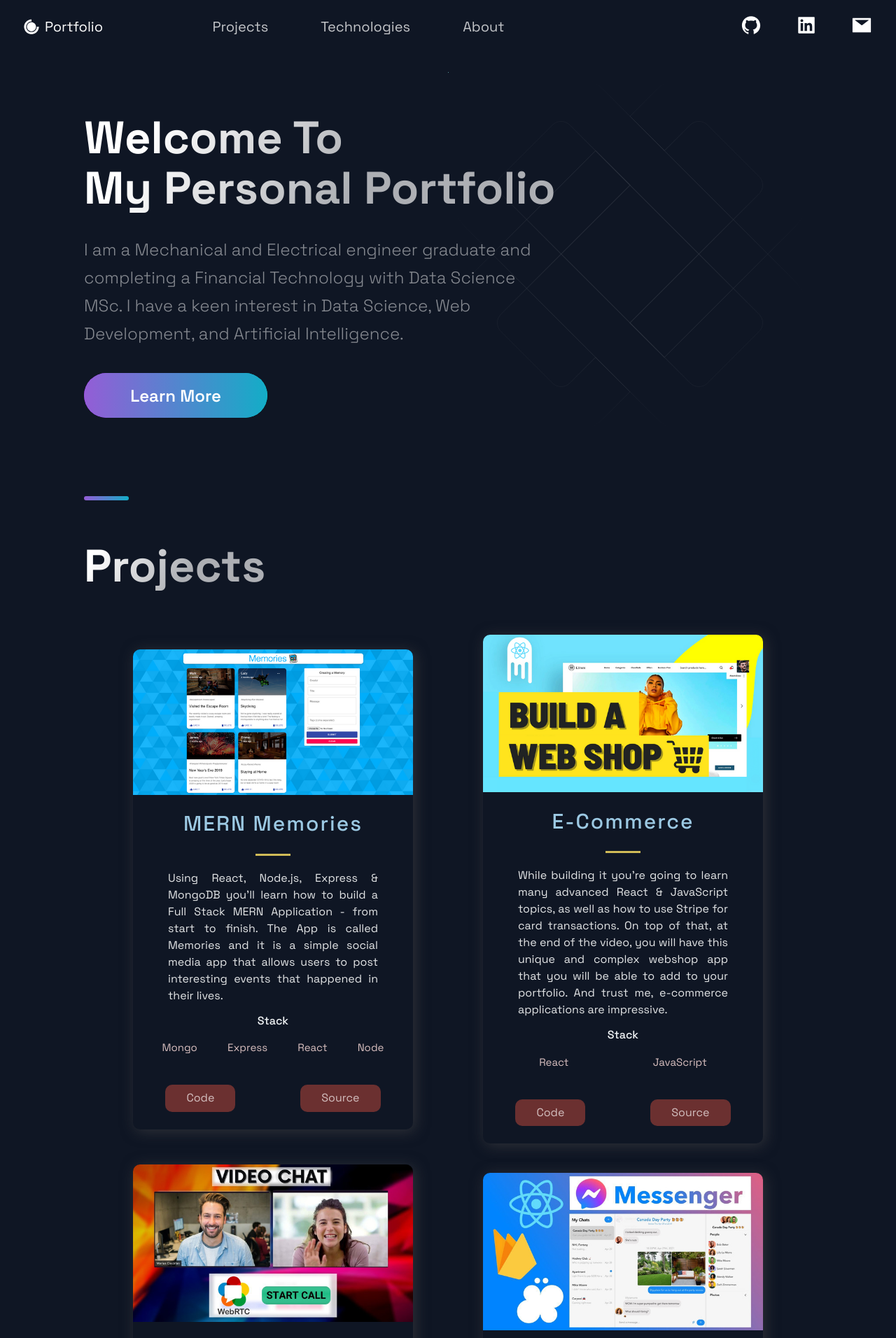
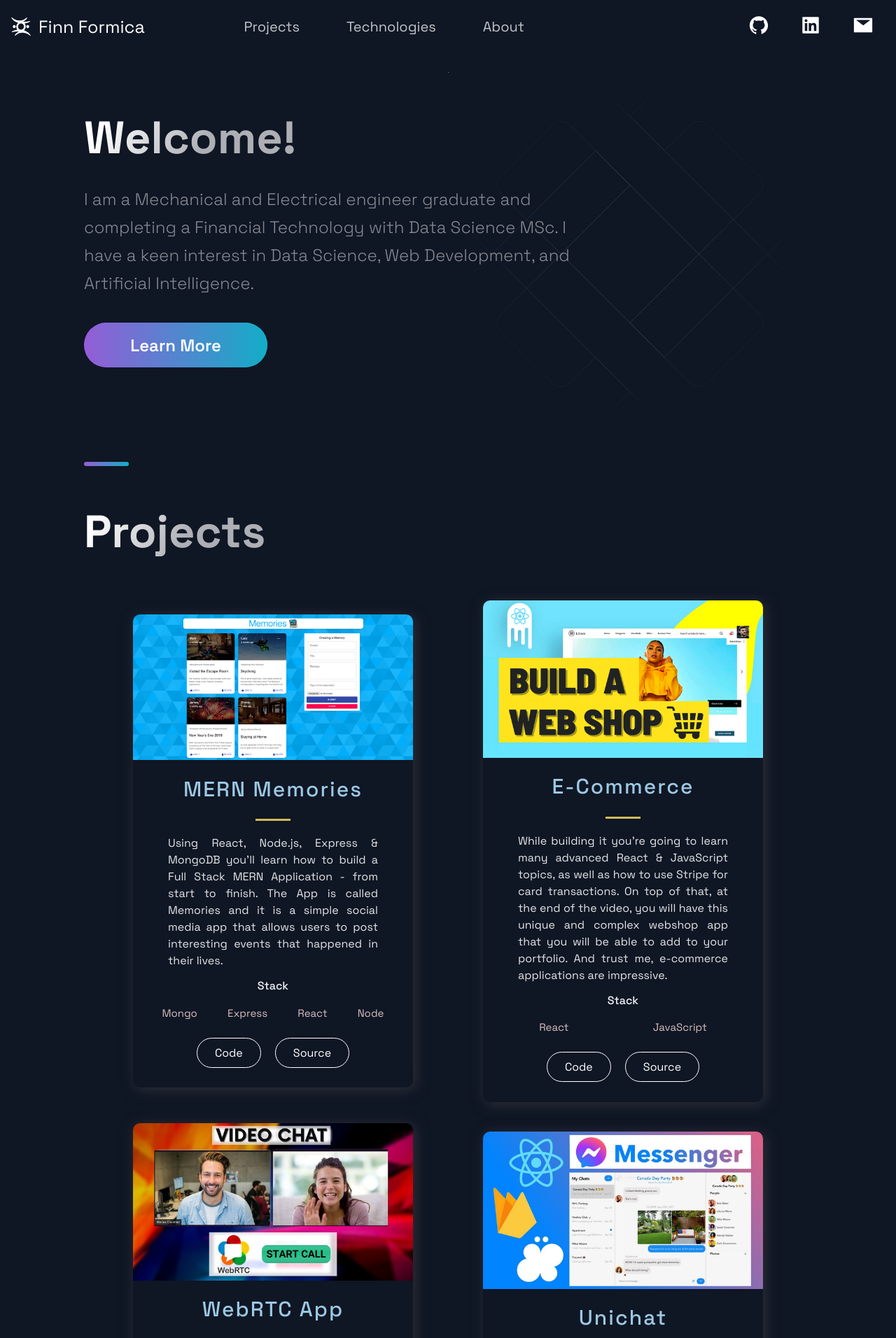
Before and after one commit to finnformica/finnformica22, a Next.js app: page / in a window 1280 px wide. Shown: the top 1912 px of the page at 70% size. Built offline with nearby package versions, Linux system fonts and the light colour scheme.

Commit message:
minor cosmetic changes

```diff
--- a/src/components/Header/Header.js
+++ b/src/components/Header/Header.js
@@ -1,7 +1,7 @@
 import Link from "next/link";
 import React from "react";
 import { AiFillGithub, AiFillMail, AiFillLinkedin } from "react-icons/ai";
-import { DiCssdeck } from "react-icons/di";
+import { GiAbstract065, GiCirclingFish } from "react-icons/gi";
 
 import {
   Container,
@@ -24,9 +24,11 @@ const Header = () => (
             color: "white",
           }}
         >
-          <DiCssdeck size="3rem" />
-          <Span style={{ paddingLeft: "4px", paddingRight: "4px" }}>
-            Portfolio
+          <GiAbstract065 size="3rem" />
+          <Span
+            style={{ marginLeft: "10px", marginRight: "30px", width: "160px" }}
+          >
+            Finn Formica
           </Span>
         </a>
       </Link>
--- a/src/components/Header/HeaderStyles.js
+++ b/src/components/Header/HeaderStyles.js
@@ -19,12 +19,12 @@ export const Container = styled.div`
 `;
 
 export const Span = styled.span`
-  font-size: 2rem;
+  font-size: 2.5rem;
 `;
 
 export const Div1 = styled.div`
   margin-right: 50px;
-  margin-left: 20px;
+  margin-left: 5px;
   grid-area: 1 / 1 / 2 / 2;
   display: flex;
   flex-direction: row;
@@ -57,7 +57,7 @@ export const Div3 = styled.div`
 export const NavLink = styled.a`
   font-size: 2rem;
   line-height: 32px;
-  padding: 0.5rem;
+  margin: 0.8rem;
   color: rgba(255, 255, 255, 0.75);
   transition: 0.4s ease;
   &:hover {
@@ -66,7 +66,7 @@ export const NavLink = styled.a`
     cursor: pointer;
   }
   @media ${(props) => props.theme.breakpoints.sm} {
-    padding: 0.5rem;
+    padding: 2.5rem;
   }
 `;
 
--- a/src/components/Hero/Hero.js
+++ b/src/components/Hero/Hero.js
@@ -12,8 +12,7 @@ const Hero = (props) => (
   <Section row nopadding>
     <LeftSection>
       <SectionTitle main center>
-        Welcome To <br />
-        My Personal Portfolio
+        Welcome!
       </SectionTitle>
       <SectionText>
         I am a Mechanical and Electrical engineer graduate and completing a
--- a/src/components/Hero/HeroStyles.js
+++ b/src/components/Hero/HeroStyles.js
@@ -1,7 +1,7 @@
-import styled from 'styled-components';
+import styled from "styled-components";
 
 export const LeftSection = styled.div`
-  width: 100%;
+  width: 70rem;
   @media ${(props) => props.theme.breakpoints.sm} {
     width: 80%;
     display: flex;
@@ -10,7 +10,7 @@ export const LeftSection = styled.div`
     margin: 0 auto;
   }
   @media ${(props) => props.theme.breakpoints.md} {
-    width: 100%;
+    width: 45rem;
     display: flex;
     flex-direction: column;
 
--- a/src/components/Projects/Projects.js
+++ b/src/components/Projects/Projects.js
@@ -44,10 +44,14 @@ const Projects = () => (
                 ))}
               </TagList>
             </div>
-            <UtilityList>
-              <ExternalLinks href={visit}>Code</ExternalLinks>
-              <ExternalLinks href={source}>Source</ExternalLinks>
-            </UtilityList>
+            <div style={{ margin: "2rem 0 4rem 0" }}>
+              <ExternalLinks target="_blank" href={visit}>
+                Code
+              </ExternalLinks>
+              <ExternalLinks target="_blank" href={source}>
+                Source
+              </ExternalLinks>
+            </div>
           </BlogCard>
         )
       )}
--- a/src/components/Projects/ProjectsStyles.js
+++ b/src/components/Projects/ProjectsStyles.js
@@ -77,7 +77,7 @@ export const CardInfo = styled.p`
   line-height: 24px;
   text-align: justify;
   @media ${(props) => props.theme.breakpoints.sm} {
-    padding: 0.3rem;
+    padding: 2rem;
   }
 `;
 
@@ -90,14 +90,17 @@ export const UtilityList = styled.ul`
 `;
 
 export const ExternalLinks = styled.a`
-  color: #d4c0c0;
+  color: white;
   font-size: 1.6rem;
-  padding: 1rem 3rem;
-  background: #6b3030;
-  border-radius: 10px;
+  padding: 1rem 2.5rem;
+  margin: auto 1rem;
+  border-radius: 25px;
+  border: 1px solid white;
   transition: 0.5s;
   &:hover {
-    background: #801414;
+    border-radius: 8px;
+    color: black;
+    background: white;
   }
 `;
 
--- a/src/constants/constants.js
+++ b/src/constants/constants.js
@@ -69,12 +69,12 @@ export const TimeLineData = [
 export const TechnologiesData = [
   {
     title: "Front-End",
-    technology: "React and Next.js",
+    technology: "React.js and Next.js",
     icon: <DiReact size="3rem" />,
   },
   {
     title: "Back-End",
-    technology: "Node and Databases",
+    technology: "Node.js and Databases",
     icon: <DiFirebase size="3rem" />,
   },
   {
@@ -93,13 +93,8 @@ export const TechnologiesData = [
     icon: <SiSolidity size="3rem" />,
   },
   {
-    title: "Agile / SCRUM",
-    technology: "...",
+    title: "Agile",
+    technology: "Scrum and Azure DevOps",
     icon: <DiScrum size="3rem" />,
   },
-  {
-    title: "Azure DevOps",
-    technology: "...",
-    icon: <SiAzuredevops size="3rem" />,
-  },
 ];
```
